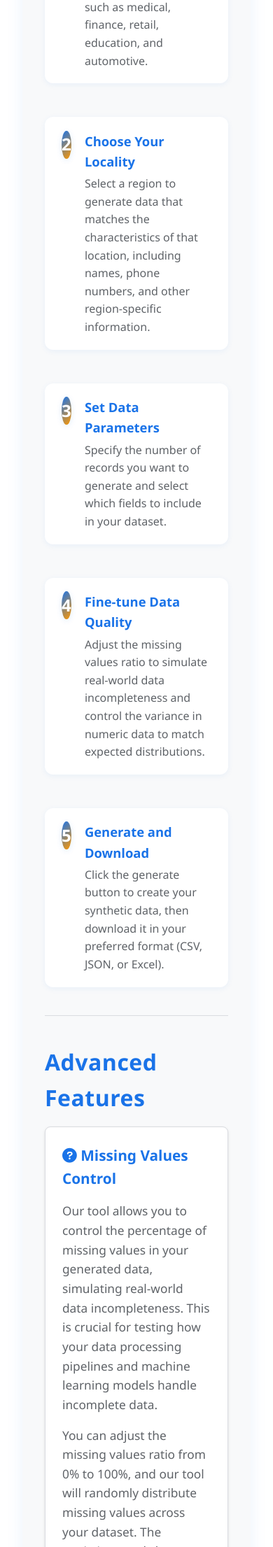
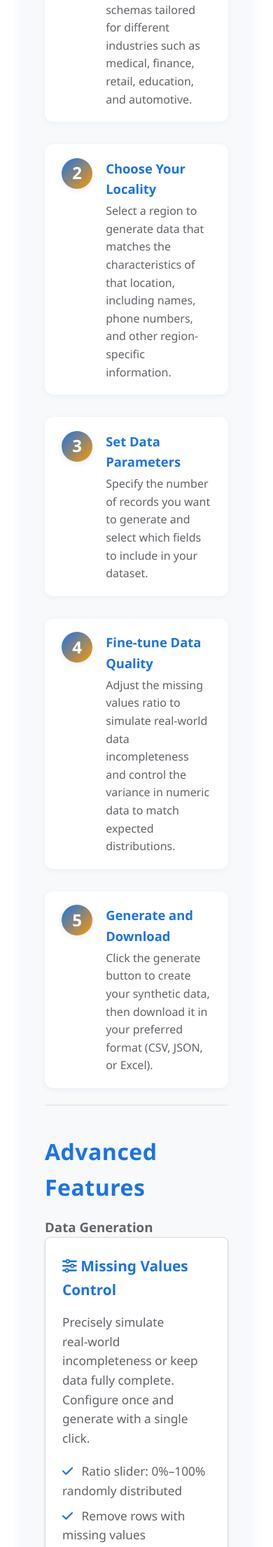
Before and after one commit to harsh-kakadiya1/DataMimic.io-Version2, a Flask app: page /about in a window 390 px wide. Shown: the part 1193-3404 px from the top of the page at 70% size. Run offline with Flask 3, Linux system fonts and the light colour scheme.

Commit message:
Enhance About page with new features and improve CSS styles for layout and responsiveness

```diff
--- a/static/css/style.css
+++ b/static/css/style.css
@@ -746,13 +746,13 @@ select option:disabled {
 .gradient-text {
     font-size: 3.5rem;
     font-weight: 700;
-    background: linear-gradient(135deg, #1a73e8 0%, #ff9800 50%, #1a73e8 100%);
-    background-size: 200% 200%;
-    -webkit-background-clip: text;
-    -webkit-text-fill-color: transparent;
-    background-clip: text;
+    color: var(--primary-blue);
+    background: none;
+    -webkit-background-clip: border-box;
+    background-clip: border-box;
+    -webkit-text-fill-color: var(--primary-blue);
     margin-bottom: 1.5rem;
-    animation: gradientShift 3s ease-in-out infinite;
+    animation: none;
 }
 
 @keyframes gradientShift {
@@ -1254,6 +1254,14 @@ select option:disabled {
     box-shadow: 0 4px 16px rgba(26, 115, 232, 0.15);
 }
 
+/* Generator Page spacing */
+.generator-page {
+    padding-top: 1rem;
+}
+.generator-page .form-group:first-of-type {
+    margin-top: 0.5rem;
+}
+
 @media (max-width: 900px) {
     .contact-content {
         flex-direction: column;
@@ -1300,9 +1308,15 @@ select option:disabled {
     list-style: none;
     padding: 0;
     margin: 2rem 0 0 0;
-    display: flex;
-    flex-wrap: wrap;
+    display: grid;
+    grid-template-columns: repeat(2, 1fr);
     gap: 2rem;
+    align-items: stretch;
+}
+@media (max-width: 900px) {
+    .steps-list {
+        grid-template-columns: 1fr;
+    }
 }
 .steps-list li {
     display: flex;
@@ -1311,9 +1325,8 @@ select option:disabled {
     border-radius: 12px;
     box-shadow: 0 2px 8px rgba(26, 115, 232, 0.07);
     padding: 1.2rem 1.5rem;
-    flex: 1 1 320px;
-    min-width: 260px;
-    margin-bottom: 1rem;
+    height: 100%;
+    min-height: 170px;
     transition: box-shadow 0.2s;
 }
 .steps-list li:hover {
@@ -1325,8 +1338,9 @@ select option:disabled {
     font-size: 1.5rem;
     font-weight: 700;
     border-radius: 50%;
-    width: 40px;
-    height: 40px;
+    width: 44px;
+    height: 44px;
+    flex: 0 0 44px;
     display: flex;
     align-items: center;
     justify-content: center;
--- a/templates/about.html
+++ b/templates/about.html
@@ -59,23 +59,101 @@
 
         <div class="about-section">
             <h2>Advanced Features</h2>
+
+            <h3>Data Generation</h3>
             <div class="feature-grid">
                 <div class="feature-card">
-                    <h3><i class="fas fa-question-circle"></i> Missing Values Control</h3>
-                    <p>Our tool allows you to control the percentage of missing values in your generated data, simulating real-world data incompleteness. This is crucial for testing how your data processing pipelines and machine learning models handle incomplete data.</p>
-                    <p>You can adjust the missing values ratio from 0% to 100%, and our tool will randomly distribute missing values across your dataset. The statistics panel shows you the actual percentage of missing values in your generated data.</p>
+                    <h3><i class="fas fa-sliders-h"></i> Missing Values Control</h3>
+                    <p>Precisely simulate real‑world incompleteness or keep data fully complete. Configure once and generate with a single click.</p>
+                    <ul>
+                        <li><i class="fas fa-check"></i> Ratio slider: 0%–100% randomly distributed</li>
+                        <li><i class="fas fa-check"></i> Remove rows with missing values</li>
+                        <li><i class="fas fa-check"></i> Imputation (numeric): mean, median</li>
+                        <li><i class="fas fa-check"></i> Imputation (categorical): mode</li>
+                        <li><i class="fas fa-check"></i> Constant/value fill option</li>
+                    </ul>
                 </div>
+                <div class="feature-card">
+                    <h3><i class="fas fa-random"></i> Variance & Distributions</h3>
+                    <p>Control spread and realism of numeric columns.</p>
+                    <ul>
+                        <li><i class="fas fa-check"></i> Variance intensity control</li>
+                        <li><i class="fas fa-check"></i> Min/Max range constraints</li>
+                        <li><i class="fas fa-check"></i> Optional distribution‑like behavior</li>
+                    </ul>
+                </div>
+                <div class="feature-card">
+                    <h3><i class="fas fa-globe"></i> Localization</h3>
+                    <p>Generate region‑specific names, phones and addresses that match a chosen locality.</p>
+                    <ul>
+                        <li><i class="fas fa-check"></i> Country/region presets</li>
+                        <li><i class="fas fa-check"></i> Phone and postal formats</li>
+                        <li><i class="fas fa-check"></i> Cultural name sets</li>
+                    </ul>
+                </div>
+                <div class="feature-card">
+                    <h3><i class="fas fa-chart-bar"></i> Built‑in Data Analytics</h3>
+                    <p>Live stats to validate synthetic output.</p>
+                    <ul>
+                        <li><i class="fas fa-check"></i> Missing‑value percentage</li>
+                        <li><i class="fas fa-check"></i> Variance overview</li>
+                        <li><i class="fas fa-check"></i> Column‑wise summaries</li>
+                    </ul>
+                </div>
+            </div>
 
+            <h3>EDA Tools</h3>
+            <div class="feature-grid">
                 <div class="feature-card">
-                    <h3><i class="fas fa-random"></i> Data Variance Control</h3>
-                    <p>Control the diversity in your numeric data with our variance adjustment feature. This allows you to create datasets with varying levels of dispersion, from highly consistent to highly diverse.</p>
-                    <p>Adjust the variance ratio from 0% to 100% to control how much the numeric values deviate from their expected values. The statistics panel provides insights into the actual variance in your generated data.</p>
+                    <h3><i class="fas fa-bolt"></i> Instant Visualization</h3>
+                    <p>One‑click charts for quick insights.</p>
+                    <ul>
+                        <li><i class="fas fa-check"></i> Histograms, bar, line and pie</li>
+                        <li><i class="fas fa-check"></i> Auto column selection</li>
+                        <li><i class="fas fa-check"></i> Works directly on uploaded data</li>
+                    </ul>
                 </div>
-
                 <div class="feature-card">
-                    <h3><i class="fas fa-chart-bar"></i> Data Analytics</h3>
-                    <p>Our tool provides comprehensive statistics about your generated data, including overall metrics and column-specific information. This helps you understand the characteristics of your synthetic data and ensure it meets your requirements.</p>
-                    <p>The statistics panel shows you the total number of records, the percentage of missing values, the average variance across numeric columns, and detailed metrics for each column.</p>
+                    <h3><i class="fas fa-braille"></i> Encoding</h3>
+                    <p>Transform categorical features with a click.</p>
+                    <ul>
+                        <li><i class="fas fa-check"></i> One‑hot encoding</li>
+                        <li><i class="fas fa-check"></i> Label encoding</li>
+                    </ul>
+                </div>
+                <div class="feature-card">
+                    <h3><i class="fas fa-exchange-alt"></i> Type Conversion</h3>
+                    <p>Fix schema issues fast.</p>
+                    <ul>
+                        <li><i class="fas fa-check"></i> Numeric, categorical and datetime casts</li>
+                        <li><i class="fas fa-check"></i> Smart parsing for common formats</li>
+                    </ul>
+                </div>
+                <div class="feature-card">
+                    <h3><i class="fas fa-balance-scale"></i> Scaling & Normalization</h3>
+                    <p>Standardize features for ML in one click.</p>
+                    <ul>
+                        <li><i class="fas fa-check"></i> Standard (z‑score)</li>
+                        <li><i class="fas fa-check"></i> Min‑Max</li>
+                        <li><i class="fas fa-check"></i> Robust scaling</li>
+                    </ul>
+                </div>
+                <div class="feature-card">
+                    <h3><i class="fas fa-font"></i> Text Utilities</h3>
+                    <p>Clean text columns instantly.</p>
+                    <ul>
+                        <li><i class="fas fa-check"></i> Uppercase, lowercase, title‑case</li>
+                        <li><i class="fas fa-check"></i> Trim, deduplicate whitespace</li>
+                    </ul>
+                </div>
+                <div class="feature-card">
+                    <h3><i class="fas fa-tools"></i> One‑Click Fixes</h3>
+                    <p>High‑leverage helpers to speed up EDA.</p>
+                    <ul>
+                        <li><i class="fas fa-check"></i> Drop duplicates</li>
+                        <li><i class="fas fa-check"></i> Outlier clipping (basic)</li>
+                        <li><i class="fas fa-check"></i> Quick column rename/reorder</li>
+                    </ul>
                 </div>
             </div>
         </div>
--- a/templates/index.html
+++ b/templates/index.html
@@ -8,6 +8,7 @@
 
 {% block content %}
 <div class="container">
+    <div class="generator-page">
     {# The original .error div is now managed by Flask's flash messages in base.html #}
 
     <div class="form-group">
```
